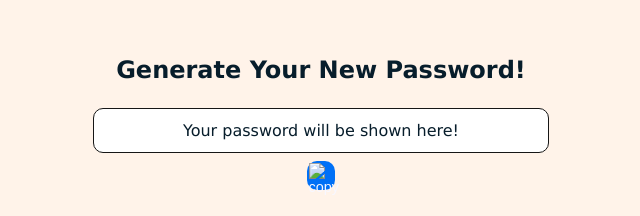
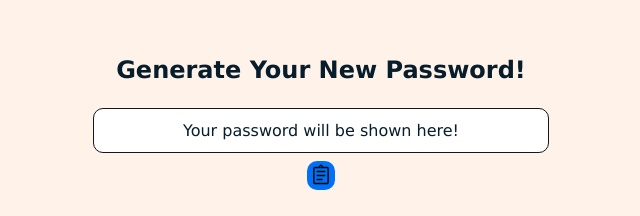
Before and after one commit to Sibgat-Ul/passwordGenerator, a plain HTML site: page index.html in a window 1280 px wide. Shown: the top 216 px of the page, 319-959 px from the left. Drawn offline with Linux system fonts and the light colour scheme; the site is published under a folder, as on GitHub Pages, so addresses that start at the root find nothing.

Commit message:
Update index.html

```diff
--- a/index.html
+++ b/index.html
@@ -17,7 +17,7 @@
                 </p>
             </div>
             <button onclick="copyPassword()" class="copybtn field">
-                <img src="/assets/clipboard-list-solid.svg" alt="copy">
+                <img src="assets/clipboard-list-solid.svg" alt="copy">
             </button>
         </div>
         <ul>
```
